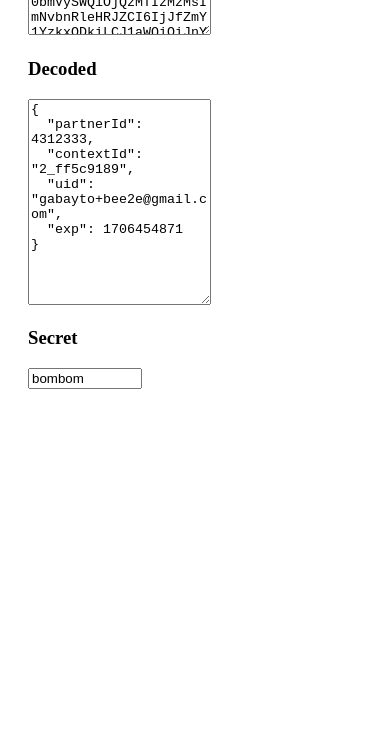
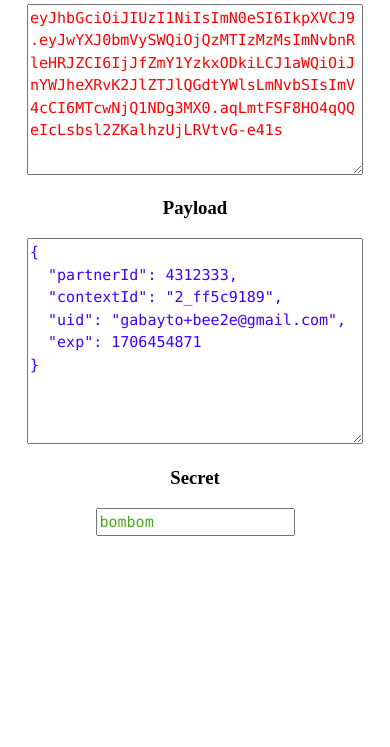
Before and after one commit to danielschwartz85/jwt-debugger, a website built with webpack: page index.html in a window 390 px wide. Shown: the part 97-844 px from the top of the page. Built offline with nearby package versions, Linux system fonts and the light colour scheme.

Commit message:
css changes

```diff
--- a/index.html
+++ b/index.html
@@ -13,11 +13,11 @@
 <body>
   <div class="tab-content">
     <div id="encoded-jwt-container">
-      <h3>Enoded</h3>
+      <h3>JWT</h3>
       <textarea type="text" class="encoded" id="encoded">eyJhbGciOiJIUzI1NiIsImN0eSI6IkpXVCJ9.eyJwYXJ0bmVySWQiOjQzMTIzMzMsImNvbnRleHRJZCI6IjJfZmY1YzkxODkiLCJ1aWQiOiJnYWJheXRvK2JlZTJlQGdtYWlsLmNvbSIsImV4cCI6MTcwNjQ1NDg3MX0.aqLmtFSF8HO4qQQeIcLsbsl2ZKalhzUjLRVtvG-e41s</textarea>
     </div>
     <div id="decoded-jwt-container">
-      <h3>Decoded</h3>
+      <h3>Payload</h3>
       <textarea class="decoded" id="decoded"></textarea>
       <h3>Secret</h3>
       <input type="text" name="" class="secret" id="secret" value="bombom">
--- a/style.css
+++ b/style.css
@@ -1,17 +1,45 @@
 .encoded {
-  width: 50%;
+  width: calc(100vw - 60px);
   height: 5em;
+  max-width: 700px;
+  font-size: 15px;
+  font-family: "Roboto Mono", Menlo;
+  line-height: 1.5;
+  color: #ff0000;
+}
+@media only screen and (max-width: 600px) {
+  .encoded {
+    width: calc(100vw - 60px);
+    height: 11em;
+    max-width: 700px;
+    font-size: 15px;
+    font-family: "Roboto Mono", Menlo;
+    line-height: 1.5;
+    color: #ff0000;
+  }
 }
 .decoded {
-  width: 50%;
+  width: calc(100vw - 60px);
   height: 200px;
+  max-width: 700px;
+  font-size: 15px;
+  font-family: "Roboto Mono", Menlo;
+  line-height: 1.5;
+  color: #3f00ff;
 }
 .secret {
-  width: 30%;
+  width: auto;
+  font-size: 15px;
+  font-family: "Roboto Mono", Menlo;
+  line-height: 1.5;
+  color: #4ba91c;
 }
 .error {
   background-color: #d97c82;
 }
 #encoded-jwt-container, #decoded-jwt-container {
-  margin-left: 20px;
+  text-align: center;
 }
+#encoded-jwt-container {
+  margin-top: 60px;
+}
```
